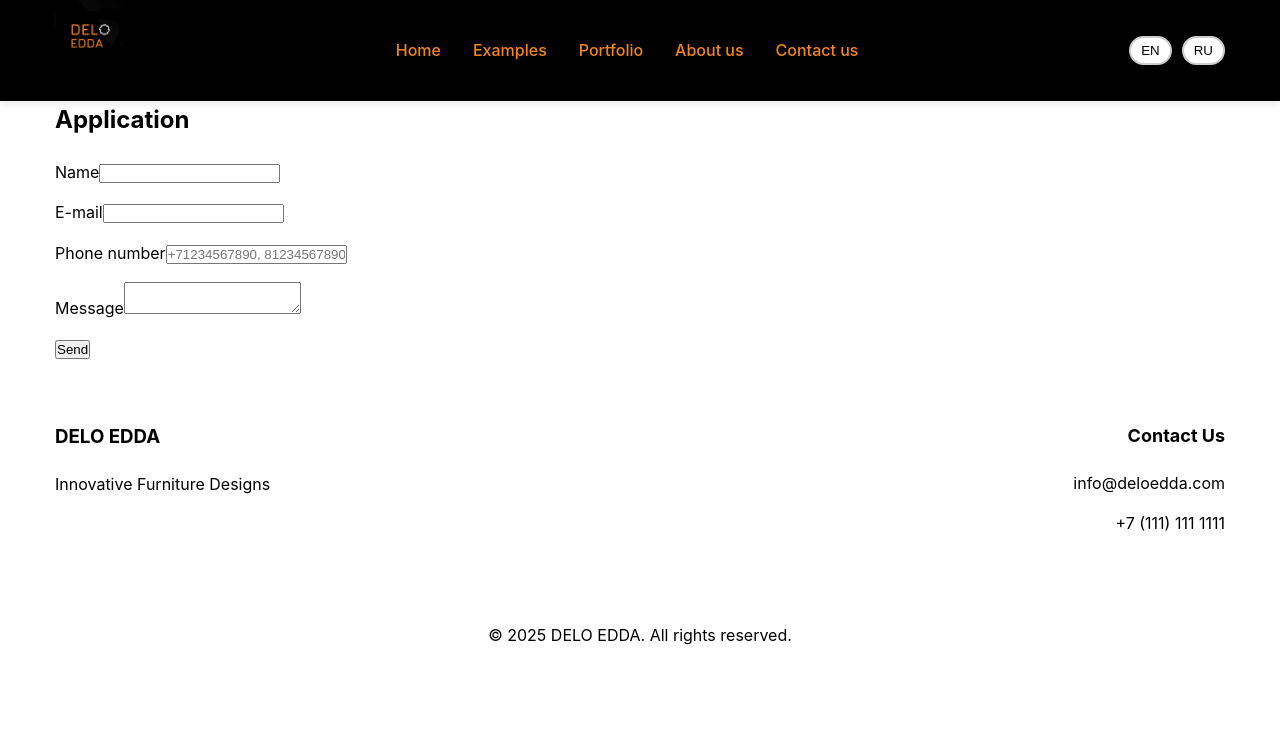
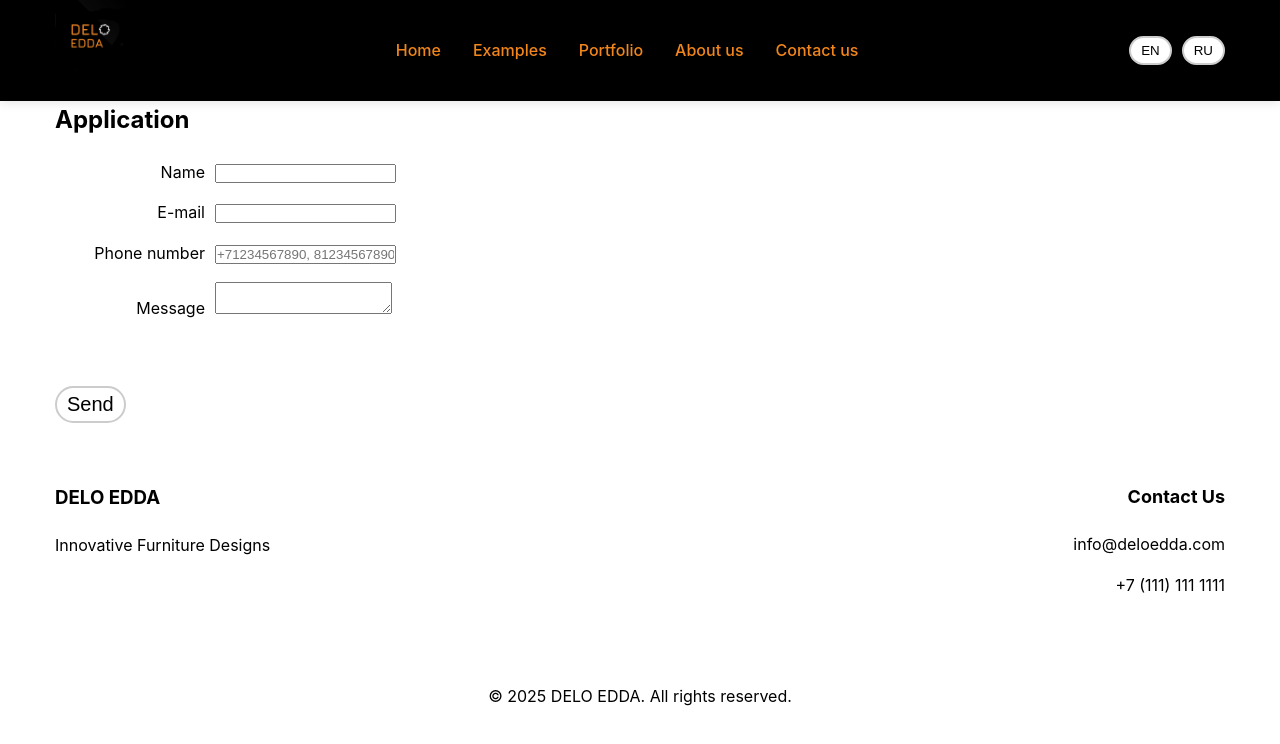
Before and after one commit to Rattlerutrap/DeloEddaFront, a React (Create React App) app: page /contact in a window 1280 px wide. Shown: the top 744 px of the page. Built offline with nearby package versions, Linux system fonts and the light colour scheme.

Commit message:
added form.css

```diff
--- a/src/components/ContacUs/Form.jsx
+++ b/src/components/ContacUs/Form.jsx
@@ -63,6 +63,7 @@ const Form = () => {
 
   return (
     <div className='container'>
+      <div className='form'>
       <h2>{t('contactus.form.h2')}</h2>
       <form onSubmit={handleSubmit}>
         <p>
@@ -118,6 +119,7 @@ const Form = () => {
           <p className="error-message">{t('contactus.form.error')}</p>
         )}
       </form>
+      </div>
     </div>
   );
 };
--- a/src/styles/components/ContactUs/Form.css
+++ b/src/styles/components/ContactUs/Form.css
@@ -0,0 +1,21 @@
+.form label {
+    display: inline-block;
+    width: 150px;
+    text-align: right;
+    margin-right: 10px;
+}
+
+.form button {
+    font-size: 20px;
+    margin-top: 50px;
+    padding: 5px 10px;
+    border: 2px solid #cccccc;
+    border-radius: 25px;
+    background: var(--back-color);
+    cursor: pointer;
+}
+
+.form button:hover {
+    background: #c9c9c9;
+    transition: background-color 0.3s;
+}
```
